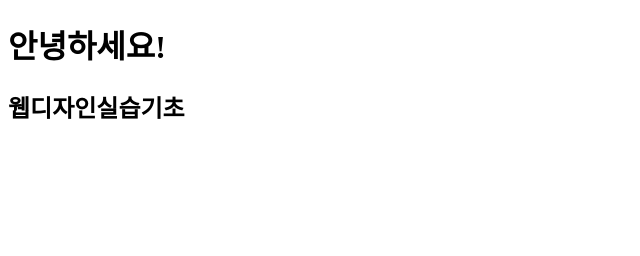
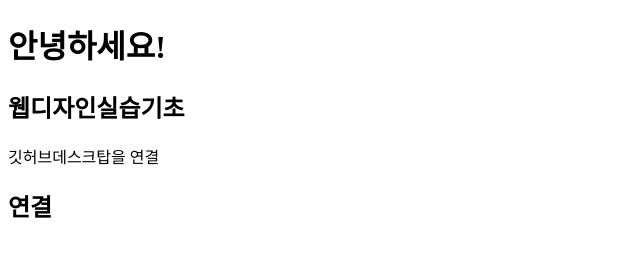
Before and after one commit to yungtacoshell/l01_webdesign26_2a, a plain HTML site: page index.html in a window 1280 px wide. Shown: the whole page, without its empty margins (0-640 px from the left). Drawn offline with Linux system fonts and the light colour scheme.

Commit message:
Update index.html

```diff
--- a/index.html
+++ b/index.html
@@ -8,5 +8,7 @@
 <body>
     <h1>안녕하세요!</h1>
     <h2>웹디자인실습기초</h2>
+    <p>깃허브데스크탑을 연결 <p>
+        <h2>연결</h2>
 </body>
 </html>
```
